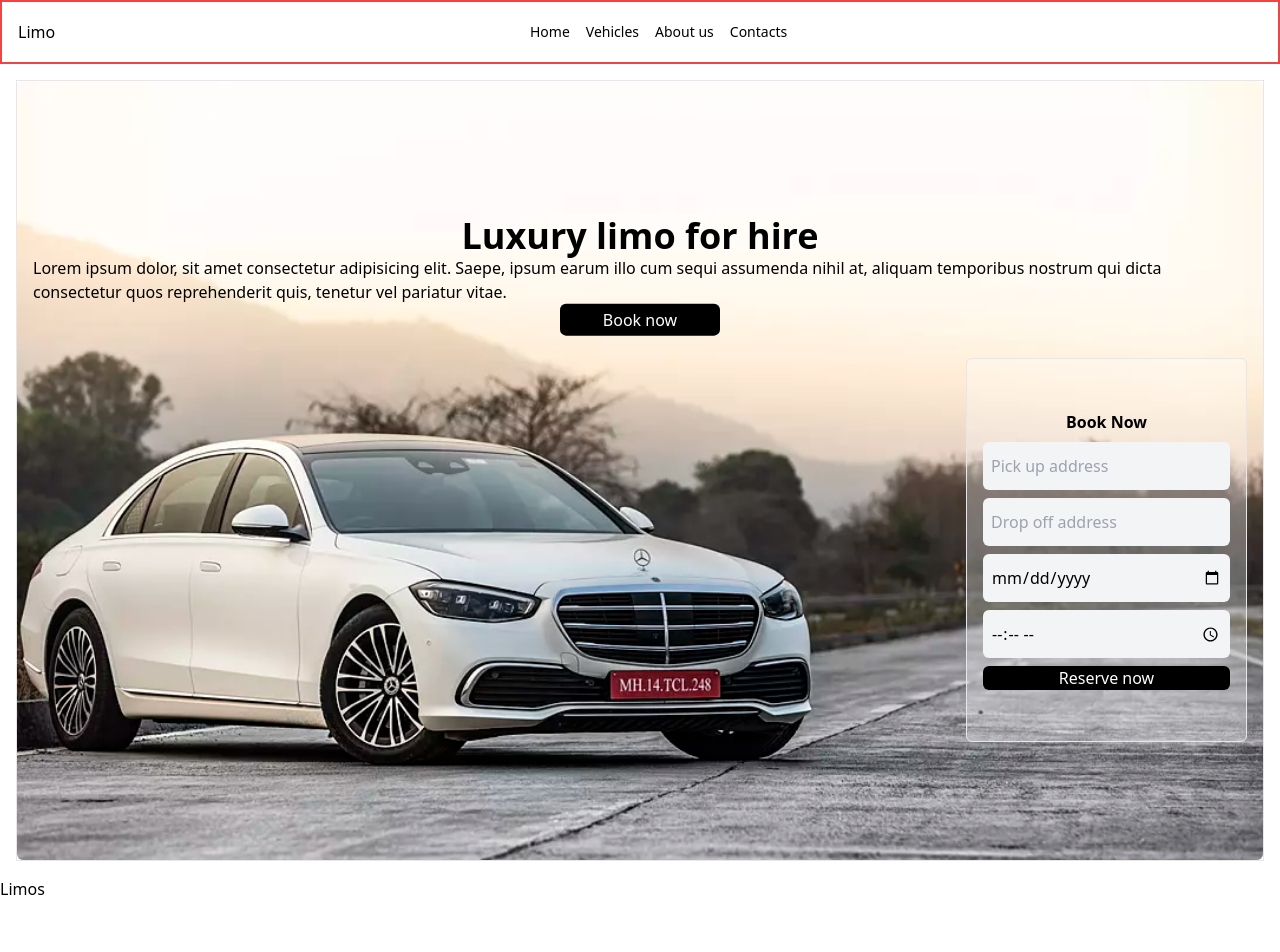
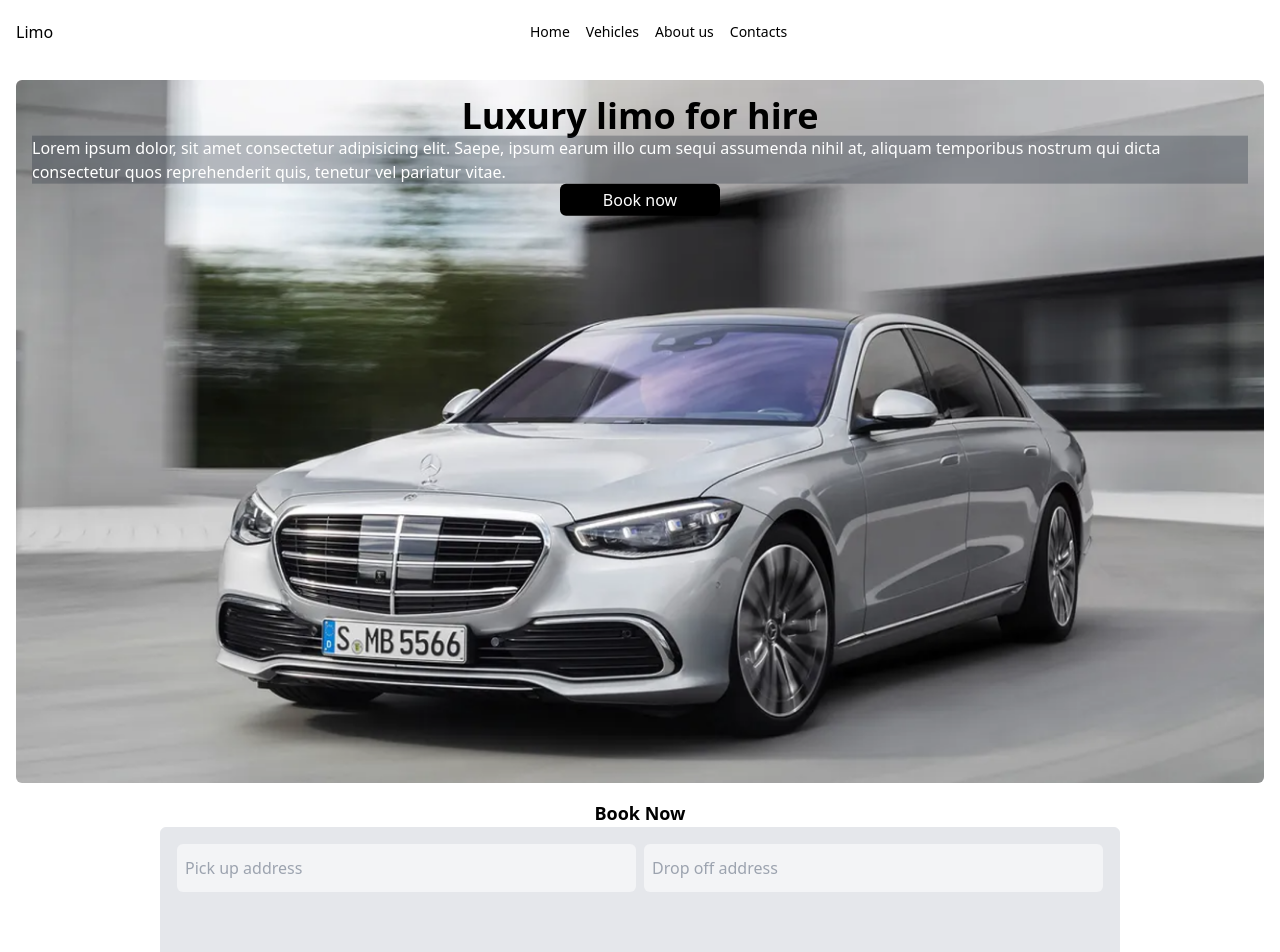
Before and after one commit to irriz-jayy/luxury-limos, a React (Vite) app: page / in a window 1280 px wide. Shown: the top 952 px of the page. Built offline with nearby package versions, Linux system fonts and the light colour scheme; the HTML template or start-up script is replaced by a standard one.

Commit message:
responsiveness for homepage hero and form

```diff
--- a/src/components/Homepage.jsx
+++ b/src/components/Homepage.jsx
@@ -1,19 +1,20 @@
 import React from "react";
-import hero from "../assets/hero.png";
+// import hero from "../assets/hero.png";
+import bg from "../assets/heroimage.png";
 
 function Homepage() {
   return (
     <>
-      <div className="border relative min-h-[70vh] m-4">
+      {/* Hero section */}
+      <div className="relative min-h-[50vh] m-4">
         <img
-          src={hero}
-          className="z-0 rounded-md h-full w-full hidden lg:block lg:h-full lg:w-full"
+          src={bg}
+          className="z-0 rounded-md h-full w-full hidden sm:block md:block lg:block"
           alt=""
         />
-        <div className="absolute top-1/4 left-1/2 transform -translate-x-1/2 -translate-y-1/2 w-full h-full flex flex-col items-center justify-center p-4  ">
-          {" "}
+        <div className="absolute top-1/2 left-1/2 transform -translate-x-1/2 -translate-y-1/2 w-full h-full flex flex-col items-center justify-top p-4  ">
           <p className="text-4xl font-bold">Luxury limo for hire</p>
-          <p className="w-auto ">
+          <p className="w-auto sm:bg-gray-800 sm:bg-opacity-30 sm:text-white md:text-white lg:text-white">
             Lorem ipsum dolor, sit amet consectetur adipisicing elit. Saepe,
             ipsum earum illo cum sequi assumenda nihil at, aliquam temporibus
             nostrum qui dicta consectetur quos reprehenderit quis, tenetur vel
@@ -23,9 +24,12 @@ function Homepage() {
             Book now
           </button>
         </div>
-        <div className="absolute top-20 lg:left-4 w-full h-full flex flex-col items-center mt-20 sm:mt-8 md:mt-8 lg:mt-0 lg:items-end justify-center p-8">
-          <form className="bg-white bg-opacity-30 border gap-2 p-4 min-h-96 flex flex-col justify-center rounded-md">
-            <h2 className="text-center font-bold">Book Now</h2>
+      </div>
+      {/* Form section */}
+      <div className="w-full flex items-center justify-center">
+        <div className="w-3/4 h-full ">
+          <h2 className="text-center font-bold text-lg">Book Now</h2>
+          <form className="w-full min-h-96 p-4 bg-gray-200 border rounded-md gap-2 grid md:grid-cols-2 lg:grid-cols-2">
             <input
               type="text"
               placeholder="Pick up address"
@@ -38,7 +42,7 @@ function Homepage() {
             />
             <input type="date" className="h-12 p-2 bg-gray-100 rounded-md" />
             <input type="time" className="h-12 p-2 bg-gray-100 rounded-md" />
-            <button className="bg-black text-white rounded-md">
+            <button className="bg-black text-white h-12 rounded-md hover:bg-gray-500 md:col-span-2 lg:col-span-2">
               Reserve now
             </button>
           </form>
--- a/src/components/Navbar.jsx
+++ b/src/components/Navbar.jsx
@@ -4,7 +4,7 @@ import { NavLink } from "react-router-dom";
 function Navbar() {
   return (
     <>
-      <div className="h-16 border border-2 border-red-500 flex items-center justify-between px-4">
+      <div className="h-16 flex items-center justify-between px-4">
         <div>
           <p>Limo</p>
         </div>
```
Also changed, not shown: src/assets/bg.png (added), 1 other file (tests, documents, lock files or other folders).
